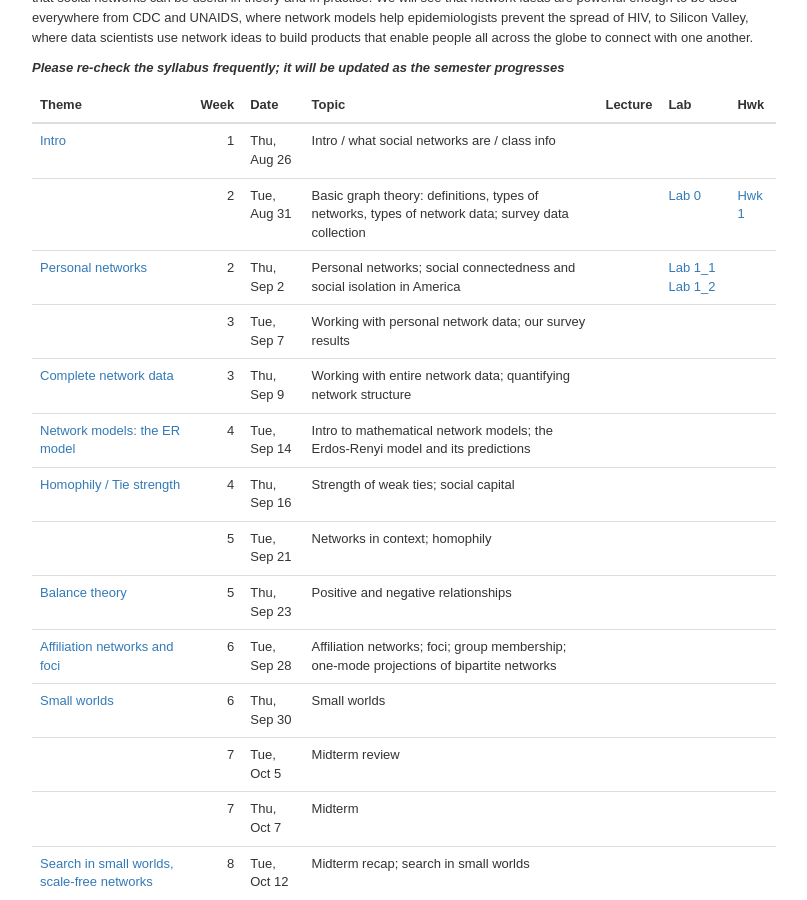
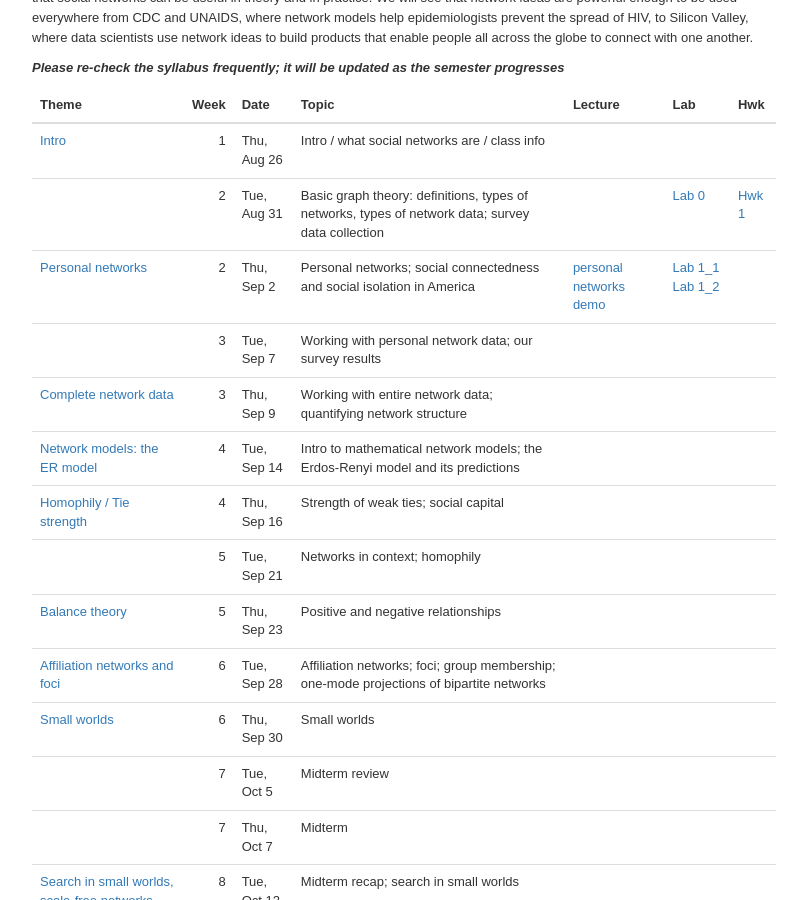
Before and after one commit to dfeehan/dfeehan.github.io, a Jekyll site: the page teaching/2021fa_demog180.html, which Jekyll copies as it is, in a window 1280 px wide and 900 px high, scrolled down 467 px. Shown: the whole window, without its empty margins (236-1043 px from the left). Built offline with Jekyll 4.4.1, drawn with Linux system fonts in a browser that asks for light colours.

Commit message:
link to lecture demo

```diff
--- a/teaching/2021fa_demog180.html
+++ b/teaching/2021fa_demog180.html
@@ -281,6 +281,7 @@ Thu, Sep 2
 Personal networks; social connectedness and social isolation in America
 </td>
 <td style="text-align:left;">
+<a href="https://datahub.berkeley.edu/hub/user-redirect/git-pull?repo=https%3A%2F%2Fgithub.com%2Fdfeehan%2Fdemog180-fa2021&amp;urlpath=tree%2Fdemog180-fa2021%2Flecture%2F01_surveys%2F01_ucb_personal_networks.ipynb&amp;branch=main">personal networks demo</a>
 </td>
 <td style="text-align:left;">
 <a href="https://datahub.berkeley.edu/hub/user-redirect/git-pull?repo=https%3A%2F%2Fgithub.com%2Fdfeehan%2Fdemog180-fa2021&amp;urlpath=tree%2Fdemog180-fa2021%2Flab%2Flab1_part1%2Flab1_part1_table.ipynb&amp;branch=main">Lab 1_1</a> <a href="https://datahub.berkeley.edu/hub/user-redirect/git-pull?repo=https%3A%2F%2Fgithub.com%2Fdfeehan%2Fdemog180-fa2021&amp;urlpath=tree%2Fdemog180-fa2021%2Flab%2Flab1_part2%2Flab1_part2.ipynb&amp;branch=main">Lab 1_2</a>
```
